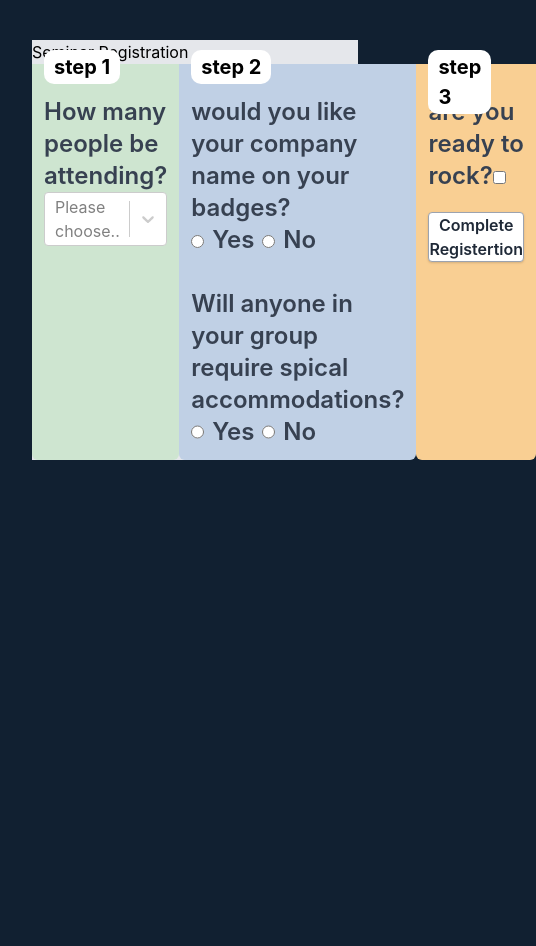
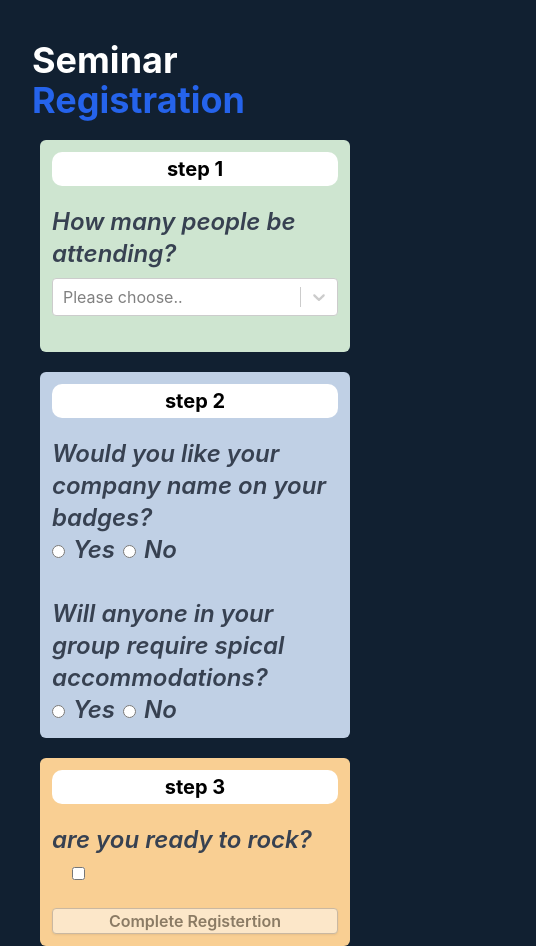
Before and after one commit to akram-tello/axenso, a Next.js app: page / in a window 390 px wide. Shown: the whole page, 536 px wide, since content can reach past the window. Before the commit the page ends 844 px from the top, so only its background shows below. Built offline with nearby package versions, Linux system fonts and the light colour scheme.

Commit message:
add styles

```diff
--- a/components/Form/Form.js
+++ b/components/Form/Form.js
@@ -9,12 +9,11 @@ export class Form extends Component {
 
         return (
             <>
-                <div className="flex">
+                <div className="md:flex">
                     <SelectBox />
                     <RadioBox />
                     <CheckBox />
                 </div>
-
             </>
         )
     }
--- a/components/Form/components/CheckBox.js
+++ b/components/Form/components/CheckBox.js
@@ -1,4 +1,4 @@
-import React, { Component } from "react";
+import React, { Component, useState } from "react";
 
 class CheckBox extends Component {
     constructor(props) {
@@ -9,36 +9,40 @@ class CheckBox extends Component {
 
         this.onChangeHandler = this.onChangeHandler.bind(this);
     }
+
     onChangeHandler = e => {
         this.setState({ [e.target.name]: e.target.checked });
     }
+
     render() {
         const { isReady } = this.state
         return (
             <>
-                <div className="orange-box p-3 rounded-bl-md rounded-br-md flex">
-                    <h5  className="bg-white p-1 font-bold rounded step-label"> step 3</h5>
+                <div className="orange-box p-3 mx-2 rounded-md sm:flex sm-mt">
+                    <h5 className="bg-white p-1 font-bold rounded step-label"> step 3</h5>
                     <form className="flex flex-col">
-                        <label className="my-5 text-gray-700 font-semibold text-2xl">
+                        <label className="my-5 text-gray-700 font-semibold text-2xl italic">
                             are you ready to rock?
                             <input
                                 value={isReady}
                                 type="checkbox"
                                 name="isReady"
                                 checked={this.isReady}
-                                onChange={this.onChangeHandler}>
-                            </input>
+                                className="mx-5"
+                                onChange={this.onChangeHandler} />
                         </label>
                         <button
+                            type="button"
                             id="completeRegistertion"
-                            type="submit"
-                            className="bg-white hover:bg-gray-100 text-gray-800 font-semibold border border-gray-400 rounded shadow"
-                            disabled={isReady != true}>
+                            className={`${isReady != true ?
+                                'cursor-not-allowed opacity-50 bg-white text-gray-800 font-semibold border border-gray-400 rounded shadow' :
+                                'bg-white hover:bg-gray-100 text-gray-800 font-semibold border border-gray-400 rounded shadow'}`}
+                            disabled={isReady != true}
+                            onClick={this.btnClicked}>
                             Complete Registertion
                         </button>
                     </form>
                 </div>
-
             </>
         )
     }
--- a/components/Form/components/RadioBox.js
+++ b/components/Form/components/RadioBox.js
@@ -28,11 +28,11 @@ class DropdownBox extends Component {
         const { isOnYourBadges, isSpecial } = this.state
         return (
             <>
-                <div className="blue-box p-3 rounded-bl-md rounded-br-md flex ">
+                <div className="blue-box p-3 mx-2 rounded-md sm:flex sm-mt">
                     <h5 className="bg-white p-1 font-bold rounded step-label"> step 2</h5>
                     <form className="mt-5">
-                        <label className="text-gray-700 font-semibold text-2xl">
-                            would you like your company name on your badges?
+                        <label className="text-gray-700 font-semibold text-2xl italic">
+                            Would you like your company name on your badges?
                             <div>
                                 <input
                                     id="hasBadges"
@@ -55,16 +55,16 @@ class DropdownBox extends Component {
                             </div>
                         </label>
                         <div id="hasCompanyBadges" style={{ display: "none" }}>
-                            <span className="italic text-sm">company Name : </span>
+                            <span className="italic text-sm">Company Name : </span>
                             <input
                                 type="text"
                                 name="companyName"
                                 onChange={this.onChangeHandler} />
                         </div>
                         <br />
-                        <label className="text-gray-700 font-semibold text-2xl">
+                        <label className="text-gray-700 font-semibold text-2xl italic">
                             Will anyone in your group require spical accommodations?
-                            <div className="flex items-stretch">
+                            <div>
                                 <input
                                     id="hasSpecial"
                                     type="radio"
@@ -86,7 +86,7 @@ class DropdownBox extends Component {
                             </div>
                         </label>
                         <div id="spicalAccommodations" style={{ display: "none" }}>
-                            <span className="italic text-sm">what it is : </span>
+                            <span className="italic text-sm">What it is : </span>
                             <input
                                 type="text"
                                 name="spicalAccommodations"
@@ -95,7 +95,6 @@ class DropdownBox extends Component {
                         </div>
                     </form>
                 </div>
-
             </>
         )
     }
--- a/components/Form/components/SelectBox.js
+++ b/components/Form/components/SelectBox.js
@@ -53,11 +53,11 @@ class SelectBox extends Component {
         const n = selectedOption.id;
         return (
             <>
-                <div className="box-1 p-3 rounded-bl-md rounded-br-md flex ">
+                <div className="green-box p-3 mx-2 rounded-md sm:flex sm-mt">
                     <h5 className="bg-white p-1 font-bold rounded step-label"> step 1</h5>
                     <form >
                         <div className="mt-5">
-                            <label className=" text-gray-700 font-semibold text-2xl">How many people be attending?</label>
+                            <label className=" text-gray-700 font-semibold text-2xl italic">How many people be attending?</label>
                             <Select
                                 id="f1"
                                 key={options.id}
@@ -65,15 +65,14 @@ class SelectBox extends Component {
                                 onChange={this.handleChange}
                                 options={options}
                                 placeholder="Please choose.."
-                            />
+                                className="mt-2" />
                         </div>
                         <br />
                         <label id="nameLabel" style={{ display: "none" }} className=" text-gray-700 font-bold">Please Provide Full Names:</label>
                         {[...Array(n)].map((e, i) => (n === undefined) ? <></> :
                             <div key={i} className="mb-2">
                                 <label>Attendee Name : </label>
-                                <input
-                                    type="text" />
+                                <input type="text" />
                             </div>
                         )}
                     </form>
--- a/package.json
+++ b/package.json
@@ -10,12 +10,14 @@
   },
   "dependencies": {
     "autoprefixer": "^10.3.6",
+    "classnames": "^2.3.1",
     "next": "11.1.2",
     "postcss": "^8.3.8",
     "prop-types": "^15.7.2",
     "react": "17.0.2",
     "react-dom": "17.0.2",
     "react-select": "^5.0.0",
+    "sass": "^1.42.1",
     "tailwindcss": "^2.2.16"
   },
   "devDependencies": {
--- a/pages/_app.js
+++ b/pages/_app.js
@@ -1,4 +1,4 @@
-import '../styles/globals.css'
+import '../styles/globals.scss'
 
 function MyApp({ Component, pageProps }) {
   return <Component {...pageProps} />
--- a/pages/index.js
+++ b/pages/index.js
@@ -9,9 +9,11 @@ export default function Home() {
         <meta name="description" content="Generated by create next app" />
         <link rel="icon" href="/favicon.ico" />
       </Head>
-      <main className="bg-gray-200 mx-auto">
-        <h1 className="t2">Seminar Registration</h1>
-        <div>
+      <main className="container mx-auto">
+        <h1 className="text-4xl font-bold">
+          <span className="text-white">Seminar</span> <span className="text-blue-600">Registration</span>
+        </h1>
+        <div className="flex justify-center md:mt-10">
           <Form />
         </div>
       </main>
--- a/styles/globals.css
+++ b/styles/globals.css
@@ -1,14 +1,45 @@
 @tailwind base;
 @tailwind components;
 @tailwind utilities;
-/* @gray:                      #999999; */
+.green-box {
+  background-color: #CEE5D0;
+}
+
+.blue-box {
+  background-color: #c0d0e5;
+}
+
+.orange-box {
+  background-color: #F9CF93;
+}
+
+.step-label {
+  position: absolute;
+  top: 6.4rem;
+  border-radius: 10px;
+  padding: 2px 10px;
+  font-size: 20px;
+}
+
+@media only screen and (max-width: 600px) {
+  .sm-mt {
+    margin-top: 20px;
+  }
+  .step-label {
+    position: initial;
+    text-align: center;
+    border-radius: 10px;
+    padding: 2px 10px;
+    font-size: 20px;
+  }
+}
+
 html,
 body {
   background-color: #112031;
   padding: 0;
   margin: 0;
-  font-family: -apple-system, BlinkMacSystemFont, Segoe UI, Roboto, Oxygen,
-    Ubuntu, Cantarell, Fira Sans, Droid Sans, Helvetica Neue, sans-serif;
+  font-family: -apple-system, BlinkMacSystemFont, Segoe UI, Roboto, Oxygen, Ubuntu, Cantarell, Fira Sans, Droid Sans, Helvetica Neue, sans-serif;
 }
 
 a {
@@ -17,30 +48,7 @@ a {
 }
 
 * {
-  box-sizing: border-box;
+  -webkit-box-sizing: border-box;
+          box-sizing: border-box;
 }
-.main1{
-  position: absolute;
-  margin: auto;
-  top: 0;
-  right: 0;
-  bottom: 0;
-  left: 0;
-}
-
-.box-1{
-  background-color: #CEE5D0;
-}
-.blue-box{
-  background-color: #c0d0e5;
-}
-.orange-box{
-  background-color: #F9CF93;
-}
-.step-label{
-  position: absolute;
-    top: 50px;
-    border-radius: 10px;
-    padding: 2px 10px;
-    font-size: 20px;
-}
+/*# sourceMappingURL=globals.css.map */
--- /dev/null
+++ b/styles/globals.scss
@@ -0,0 +1,26 @@
+@tailwind base;
+@tailwind components;
+@tailwind utilities;
+
+//modules
+@import "./modules/_form.module.scss";
+
+
+//global
+html,
+body {
+  background-color: #112031;
+  padding: 0;
+  margin: 0;
+  font-family: -apple-system, BlinkMacSystemFont, Segoe UI, Roboto, Oxygen,
+    Ubuntu, Cantarell, Fira Sans, Droid Sans, Helvetica Neue, sans-serif;
+}
+
+a {
+  color: inherit;
+  text-decoration: none;
+}
+
+* {
+  box-sizing: border-box;
+}
--- /dev/null
+++ b/styles/modules/_form.module.scss
@@ -0,0 +1,36 @@
+//config-color
+$green: #CEE5D0;
+$blue: #c0d0e5;
+$orange: #F9CF93;
+
+
+.green-box{
+    background-color: $green;
+}
+.blue-box{
+    background-color: $blue;
+}
+.orange-box{
+    background-color: $orange;
+}
+.step-label{
+    position: absolute;
+    top: 6.4rem;
+    border-radius: 10px;
+    padding: 2px 10px;
+    font-size: 20px;
+}
+
+
+@media only screen and (max-width: 600px) {
+    .sm-mt {
+        margin-top: 20px;
+    }
+    .step-label{
+        position: initial;
+        text-align: center;
+        border-radius: 10px;
+        padding: 2px 10px;
+        font-size: 20px;
+    }
+}
```
Also changed, not shown: 2 other files (tests, documents, lock files or other folders).
